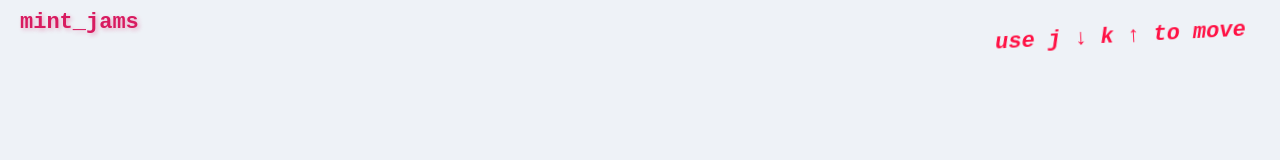
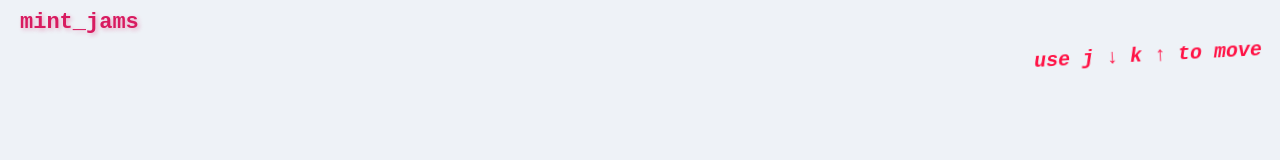
Before and after one commit to casiojapi/mint_jams, a plain HTML site: page index.html in a window 1280 px wide. Shown: the top 160 px of the page. Drawn offline with Linux system fonts and the light colour scheme; grey boxes are pictures that could not be loaded.

Commit message:
chore: add index, fix some styling

```diff
--- a/styles.css
+++ b/styles.css
@@ -59,9 +59,9 @@
         .help-text {
             position: fixed;
             //bottom: 24px;
-            top: 24px;
-            right: 34px;
-            font-size: 22px;
+            top: 44px;
+            right: 18px;
+            font-size: 20px;
             font-family: monospace;
             color: #f14;
             font-weight: bold;
```
Also changed, not shown: index.html (renamed from cordoba-mono-21.html).
